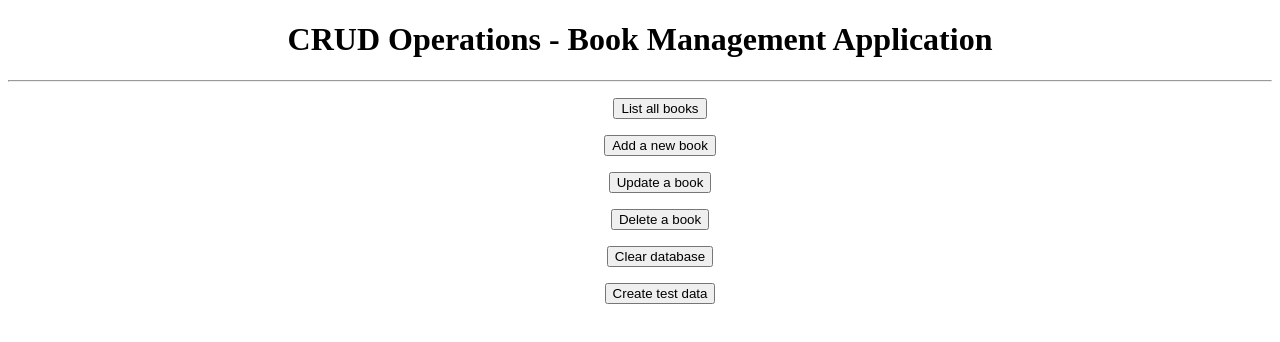
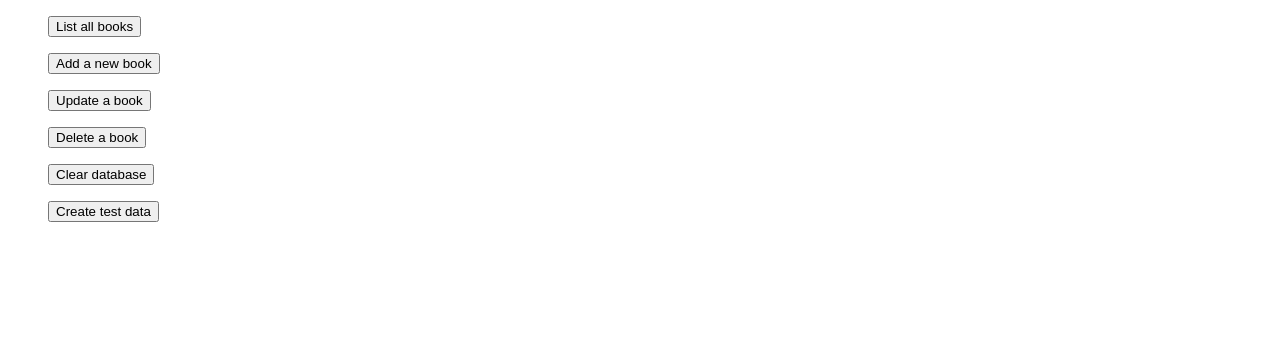
Before and after one commit to caribulov/qwer, a plain HTML site: page Program 2/index.html in a window 1280 px wide. Drawn offline with Linux system fonts and the light colour scheme.

Commit message:
Update index.html

```diff
--- a/Program 2/index.html
+++ b/Program 2/index.html
@@ -2,11 +2,7 @@
 <html lang="en">
   <head>
     <title>Book Management Application</title>
-    <script src="src/model/Book.js"></script>
-  </head>
-  <center><body>
-    <h1>CRUD Operations - Book Management Application</h1>
-    <hr>
+
     <menu>
       <ul style="list-style-type: none; margin: 0; padding: 0">
         <li style="margin-bottom: 1rem">
```
